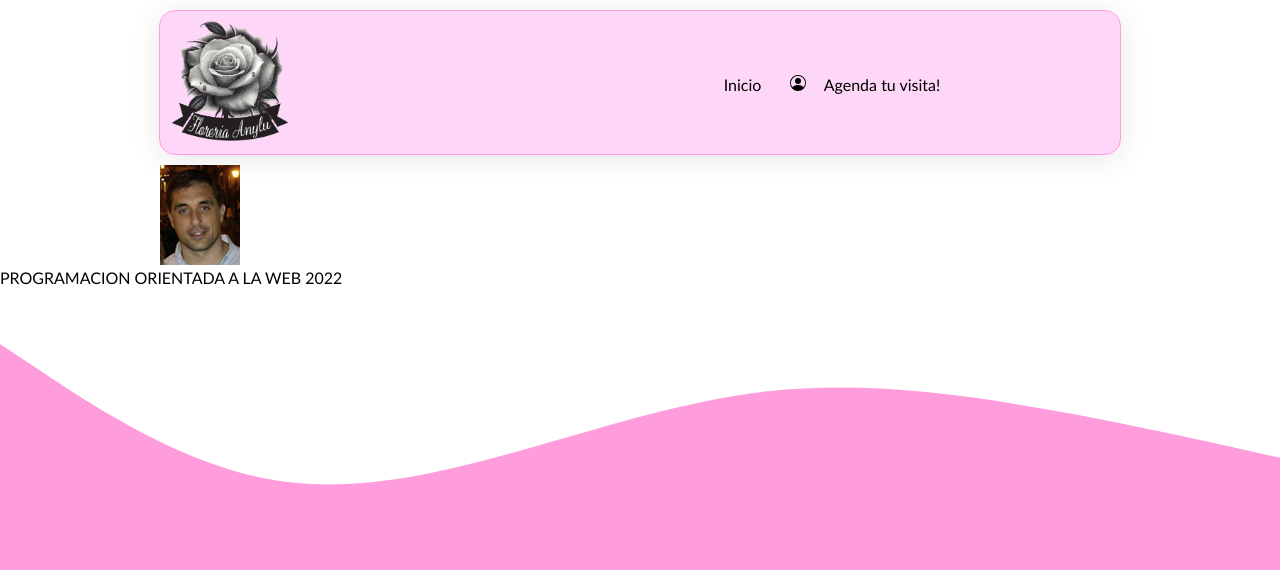
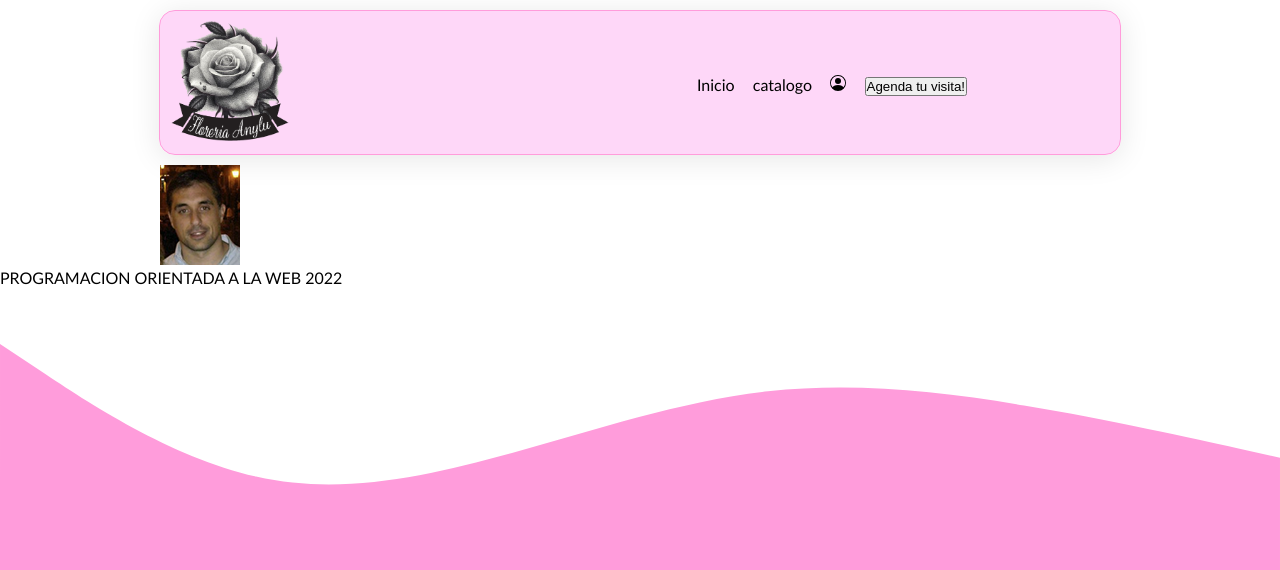
Before and after one commit to Xaxurro/Floreria-Anylu, a PHP site: page /index.php in a window 1280 px wide. Shown: the top 570 px of the page. Run offline with PHP 8.4, Linux system fonts and the light colour scheme.

Commit message:
Update header.php

```diff
--- a/view/header.php
+++ b/view/header.php
@@ -20,10 +20,10 @@
             </div>
             <nav>
                 <ul>
-                    <li><a href="index.php">Inicio</a></li>
-                    <li><a href="./catalogo.php"></a></li>
-                    <li><a href="./login.php"><svg xmlns="http://www.w3.org/2000/svg" width="16" height="16" fill="currentColor" class="bi bi-person-circle" viewBox="0 0 16 16"><path d="M11 6a3 3 0 1 1-6 0 3 3 0 0 1 6 0z"/><path fill-rule="evenodd" d="M0 8a8 8 0 1 1 16 0A8 8 0 0 1 0 8zm8-7a7 7 0 0 0-5.468 11.37C3.242 11.226 4.805 10 8 10s4.757 1.225 5.468 2.37A7 7 0 0 0 8 1z"/></svg></a></li>
-                    <li><a href="./mail.php">Agenda tu visita!</a></li>
+                    <li><a href="index.php"id="colorHeader">Inicio</a></li>
+                    <li><a href="./catalogo.php" id="colorHeader">catalogo</a></li>
+                    <li><a href="./login.php" id="colorHeader"><svg xmlns="http://www.w3.org/2000/svg" width="16" height="16" fill="currentColor" class="bi bi-person-circle" viewBox="0 0 16 16"><path d="M11 6a3 3 0 1 1-6 0 3 3 0 0 1 6 0z"/><path fill-rule="evenodd" d="M0 8a8 8 0 1 1 16 0A8 8 0 0 1 0 8zm8-7a7 7 0 0 0-5.468 11.37C3.242 11.226 4.805 10 8 10s4.757 1.225 5.468 2.37A7 7 0 0 0 8 1z"/></svg></a></li>
+                    <li><a href="./mail.php"><button class = "Button" type="">Agenda tu visita!</button></a></li>
                 </ul>
             </nav>
         </div>
```
